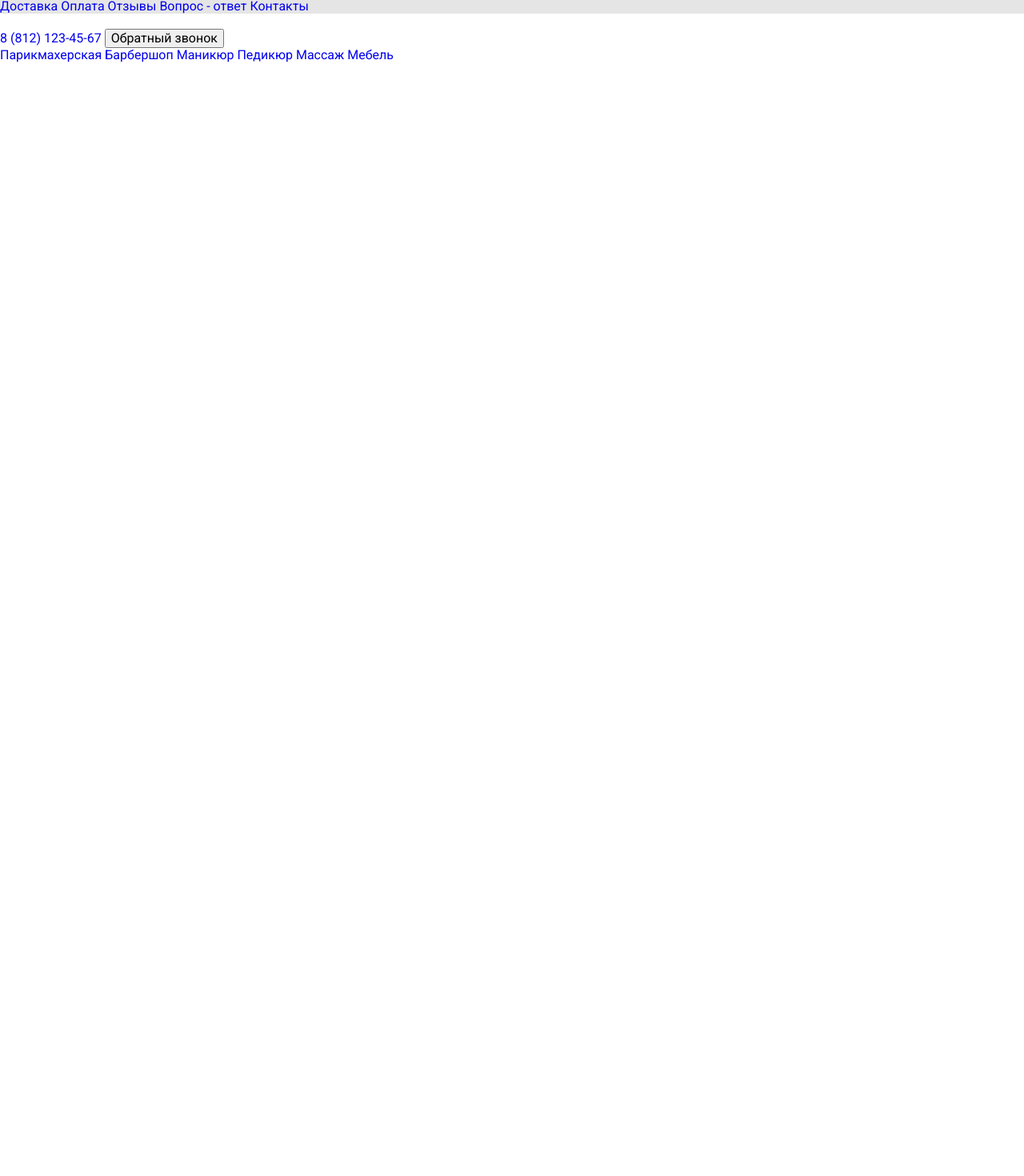
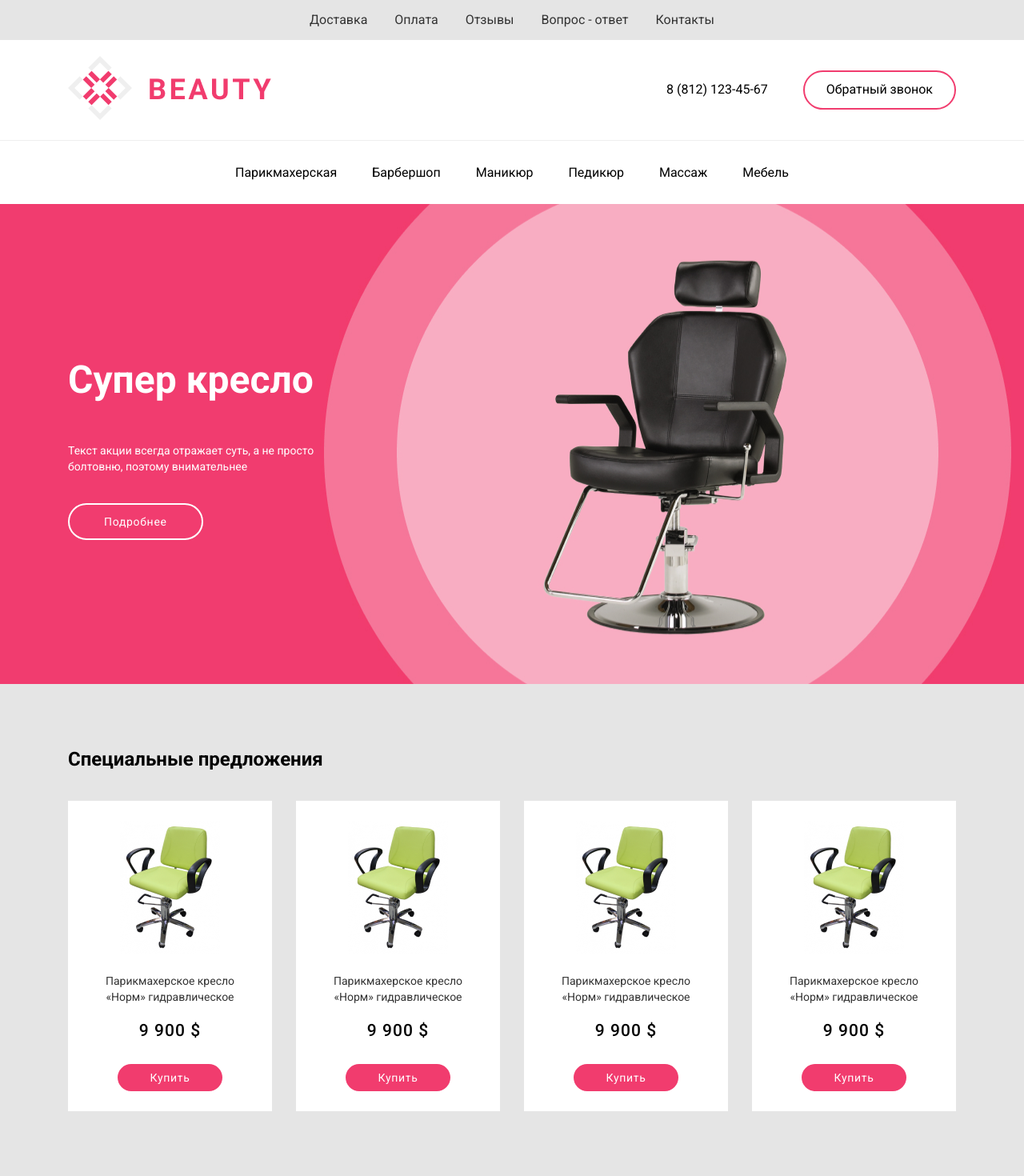
Before and after one commit to Igor-Yarik/Homework_11, a plain HTML site: page index.html in a window 1280 px wide. Shown: the part 1-1471 px from the top of the page at 80% size. Before the commit the page ends 800 px from the top, so only its background shows below. Drawn offline with Linux system fonts and the light colour scheme.

Commit message:
added head

```diff
--- a/index.html
+++ b/index.html
@@ -23,13 +23,16 @@
         </div>
 
         <div class="head_logo">
-            <div class="logo">
-                <img src="" alt="">
-            </div>
-            <div class="contacts">
-                <a type="tell" href="#">8 (812) 123-45-67</a>
-                <button>Обратный звонок</button>
-
+            <div class="wrapper">
+                <div class="logo_items">
+                    <a class="logo" href="#">
+                        <img src="./images/logo.png" alt="Логотип">
+                    </a>
+                    <div class="contacts">
+                        <a class="contacts_item" type="tell" href="#">8 (812) 123-45-67</a>
+                        <button class="contact_btn">Обратный звонок</button>
+                    </div>
+                </div>
             </div>
         </div>
 
@@ -41,16 +44,58 @@
             <a class="link" href="#">Массаж</a>
             <a class="link" href="#">Мебель</a>
         </div>
+    </header>
 
 
-    </header>
+
 
     <section class="intro">
-        <div class="title">
-            <h1></h1>
-            <p></p>
-            <a href="#"></a>
+        <div class="wrapper">
+            <div class="intro_title">
+                <h1 class="intro_sup_title">Супер кресло</h1>
+                <p class="intro_sub_title">Текст акции всегда отражает суть, а не просто болтовню, поэтому внимательнее
+                </p>
+                <a class="intro_btn" href="#">Подробнее</a>
+            </div>
         </div>
+    </section>
+
+    <main class="main_content">
+        <div class="wrapper">
+            <h2 class="content_title">Специальные предложения</h2>
+            <div class="content">
+                <div class="content_card">
+                    <img class="content_img" src="./images/image_product.png" alt="">
+                    <p class="content_name">Парикмахерское кресло «Норм» гидравлическое</p>
+                    <p class="content_price">9 900 $</p>
+                    <a class="content_btn" href="">Купить</a>
+                </div>
+
+                <div class="content_card">
+                    <img class="content_img" src="./images/image_product.png" alt="">
+                    <p class="content_name">Парикмахерское кресло «Норм» гидравлическое</p>
+                    <p class="content_price">9 900 $</p>
+                    <a class="content_btn" href="">Купить</a>
+                </div>
+
+                <div class="content_card">
+                    <img class="content_img" src="./images/image_product.png" alt="">
+                    <p class="content_name">Парикмахерское кресло «Норм» гидравлическое</p>
+                    <p class="content_price">9 900 $</p>
+                    <a class="content_btn" href="">Купить</a>
+                </div>
+
+                <div class="content_card">
+                    <img class="content_img" src="./images/image_product.png" alt="">
+                    <p class="content_name">Парикмахерское кресло «Норм» гидравлическое</p>
+                    <p class="content_price">9 900 $</p>
+                    <a class="content_btn" href="">Купить</a>
+                </div>
+             </div>
+        </div>
+    </main>
+
+    <section class="subscribe">
 
 
     </section>
--- a/styles/style.css
+++ b/styles/style.css
@@ -6,6 +6,10 @@
 
 a {
     text-decoration: none;
+}
+
+h1, h2, p {
+    margin: 0;
 }
 
 body {
@@ -21,18 +25,165 @@ body {
 
 .head_top {
     background-color: #E5E5E5;
+    padding-top: 17px;
+    padding-bottom: 16px;
+    text-align: center;
 
 }
 
+.head_top .link {
+    color: #333333;
+    margin-right: 30px;
+}
+
+.head_top .link:last-child {
+    margin-right: 0;
+}
+
 .head_logo {
+    padding-top: 20px;
+    padding-bottom: 20px;
+    border-bottom: 1px solid #EFEFEF;
+}
+
+.logo_items {
+    display: flex;
+    justify-content: space-between;
+    align-items: center;
+
+}
+
+
+.contacts_item {
+    line-height: 19px;
+    color: #000000;
+}
+
+.contact_btn {
+    border: 2px solid #F13C6E;
+    border-radius: 40px;
+    background-color: #fff;
+    padding: 13px 27px;
+    margin-left: 40px;
+}
+
+.head_nav {
+    text-align: center;
+    padding-top: 30px;
+    padding-bottom: 30px;
+}
+
+
+
+.head_nav .link {
+    line-height: 19px;
+    color: #000000;
+    margin-right: 40px;
+}
+
+.head_nav .link:last-child {
+    margin-right: 0;
+}
+
+
+.intro {
+    background: url(/images/main_bg.jpg) no-repeat center #f13c6e;
+    color: #fff;
+}
+
+.intro_title {
+    width: 308px;
+    padding-top: 192px;
+    padding-bottom: 193px;
+}
+
+
+
+.intro_sup_title {
+    font-weight: 700;
+    font-size: 48px;
+    line-height: 56px;
+    margin-bottom: 50px;
+
+}
+
+.intro_sub_title {
+    font-size: 14px;
+    line-height: 20px;
+    margin-bottom: 50px;
+}
+
+.intro_btn {
+    font-size: 14px;
+    line-height: 16px;
+    text-align: center;
+    letter-spacing: 0.05em;
+    color: #FFFFFF;
+    border: 2px solid #FFFFFF;
+    border-radius: 40px;
+    padding: 13px 43px;
+}
+
+.main_content {
+    padding-top: 80px;
+    padding-bottom: 81px;
+    background-color: #E5E5E5;
+}
+
+.content_title {
+    font-weight: 700;
+    font-size: 24px;
+    line-height: 28px;
+    padding-bottom: 38px;
+}
+
+.content {
+    display: flex;
+    justify-content: space-between;
+
+}
+
+.content_card {
+    display: inline-block;
+    width: 255px;
+    background-color: #fff;
+    padding: 25px 30px;
+    text-align: center;
+}
+
+
+.content_img {
+    width: 125px;
+    margin-bottom: 20px;
+}
+
+.content_name {
+    font-size: 14px;
+    line-height: 20px;
+    color: #333333;
+    margin-bottom: 20px;
 
 
 }
 
-.head_nav {
+.content_price {
+    font-weight: 500;
+    font-size: 21px;
+    line-height: 25px;
+    text-align: center;
+    letter-spacing: 0.05em;
+    margin-bottom: 29px;
 
 }
 
-.intro {
-    background-image: url(/Homework_11/);
+.content_btn {
+    display: inline-block;
+    padding: 9px 40px;
+    background: #F13C6E;
+    border-radius: 30px;
+    font-size: 14px;
+    line-height: 16px;
+    text-align: center;
+    letter-spacing: 0.05em;
+    color: #FFFFFF;
 }
```
